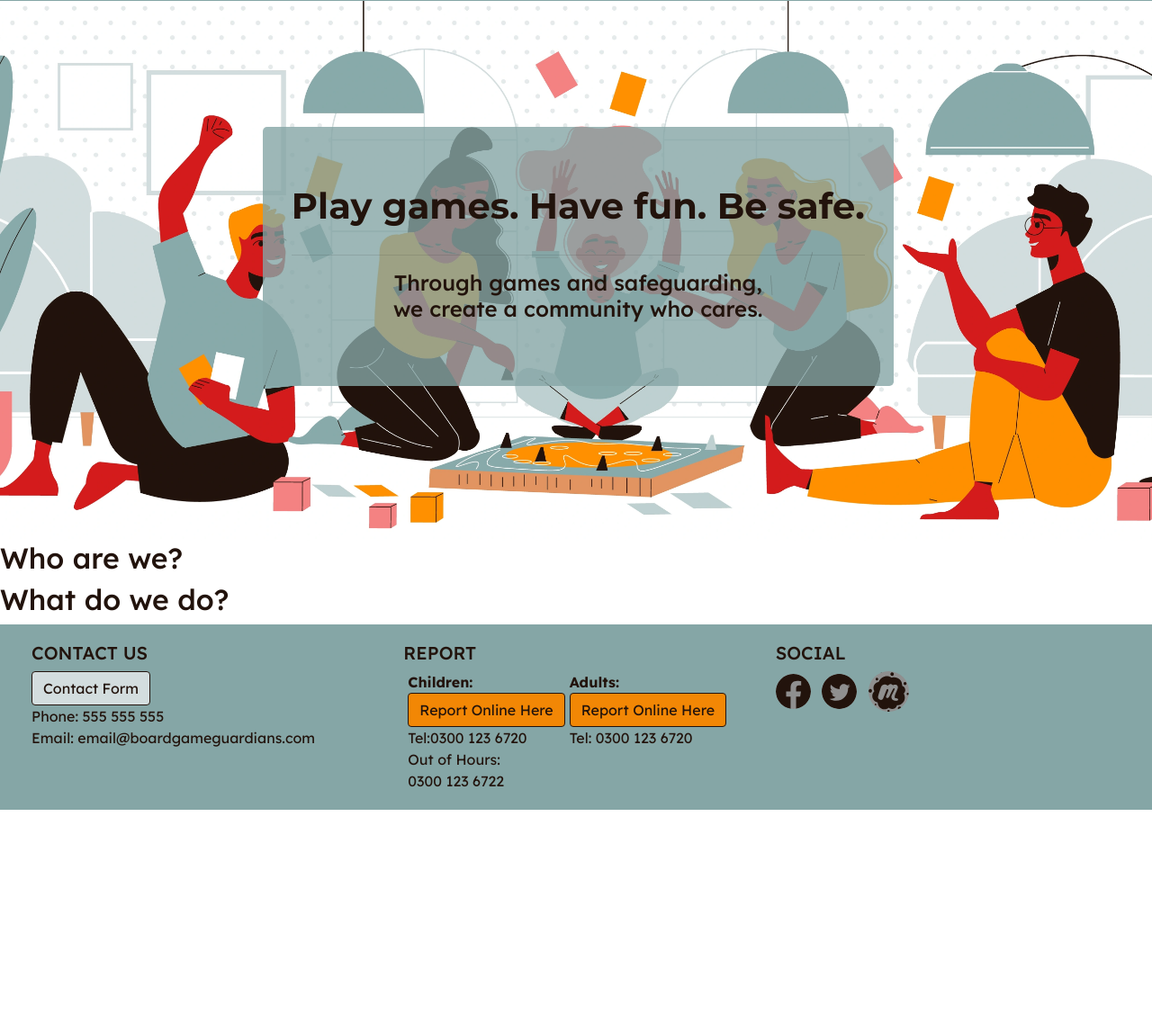
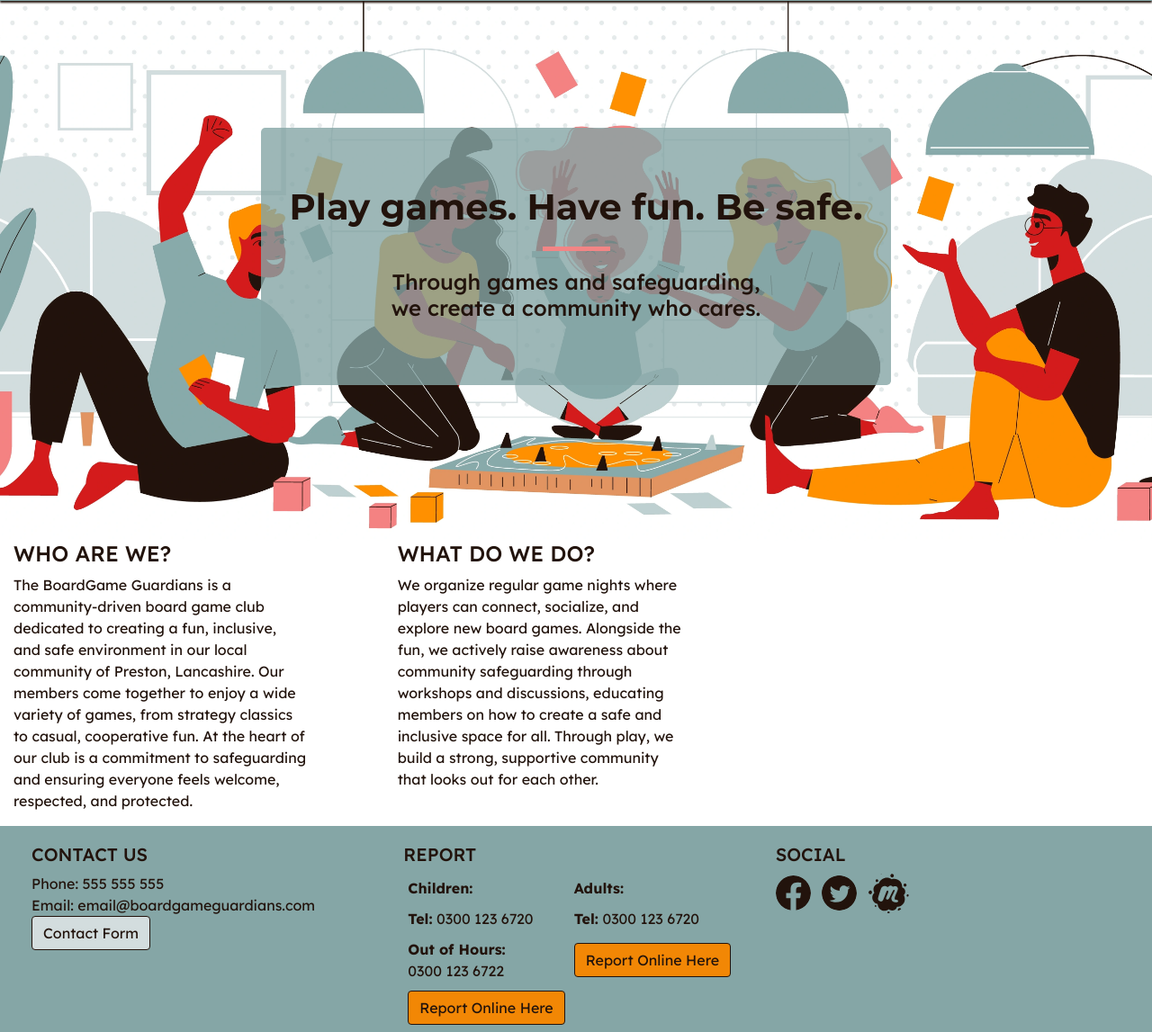
Before and after one commit to laurachri-hall/project-1-safeguarding-bbg, a plain HTML site: page index.html in a window 1280 px wide. Shown: the part 61-1208 px from the top of the page at 90% size. Before the commit the page ends 961 px from the top, so only its background shows below. Drawn offline with nearby package versions, Linux system fonts and the light colour scheme.

Commit message:
Feat: Introduction paragraphs added in columns

```diff
--- a/assets/css/style.css
+++ b/assets/css/style.css
@@ -34,6 +34,21 @@ a {
   -o-transition: all 0.35s ease-in-out;
 }
 
+.block-divider {
+  width: 75px;
+  height: 5px;
+  border: 0;
+  background-color: #f28585;
+  margin: 0 auto;
+}
+
+.block-divider-sm {
+  width: 20px;
+  height:5px;
+  border:0;
+  background-color: #f28585;
+}
+
 /* Header */
 
 .active {
@@ -51,6 +66,7 @@ a {
   width: 100%;
   border: 0;
   box-shadow: 0 2px 2px #22130c;
+  z-index: 1;
 }
 
 .navbar-brand {
@@ -85,6 +101,7 @@ a {
   background-color: #85a6a6;
 }
 
+/* Slogan */
 .slogan-container {
   height: 600px;
   background: url("../images/bgg-hero.webp") no-repeat center center/cover;
@@ -92,13 +109,13 @@ a {
   -moz-background-size: cover;
   -o-background-size: cover;
   background-size: cover;
-
   display: flex;
   align-items: center;
   justify-content: center;
-
   position: relative;
 }
+
+
 
 /* Jumbotron */
 
@@ -110,12 +127,14 @@ a {
   font-family: "Montserrat", sans-serif;
   color: #22130c;
   font-weight: bold;
-  margin-bottom: 30px;
+  margin-bottom: 20px;
 }
 
-.jumbotron p {
+.jumbotron h4 {
   color: #22130c;
+  margin-top:20px;
 }
+
 
 /* Footer */
 
@@ -133,7 +152,6 @@ footer {
   font-size: 13px;
   text-align: center;
   color: #fafafa;
-  background: #8f8f8f;
   transition: all 0.35s ease-in-out;
   -moz-transition: all 0.35s ease-in-out;
   -webkit-transition: all 0.35s ease-in-out;
@@ -148,9 +166,8 @@ footer {
   padding: 20px;
 }
 
-th,
-td {
-  padding-left: 5px;
+th, td {
+  padding: 5px;
 }
 
 /* Buttons */
--- a/index.html
+++ b/index.html
@@ -57,22 +57,61 @@
   <main>
     <!-- Slogan -->
     <div class="container-fluid slogan-container">
-      <div class="opaque-overlay">&nbsp;</div>
       <div class="row">
         <div class="col-12">
-          <section class="callout jumbotron text-center">
+          <section class="jumbotron text-center">
             <h1>Play games. Have fun. Be safe.</h1>
-            <hr class="block-divider">
+            <hr class="text-center block-divider">
             <h4>Through games and safeguarding, <br> we create a community who cares.</h4>
-
           </section>
         </div>
       </div>
     </div>
-    <section class="intro">
-<h2>Who are we?</h2>
-<h2>What do we do?</h2>
+
+    <!-- Intro -->
+    <section class="container-fluid">
+      <div class="row row-table">
+        <div class="col-md-8 section-column">
+          <div class="row">
+            <div class="col-10 offset-1 offset-sm-0 col-sm-4 col-md-6">
+              <div class="row">
+                <div class="col-10">
+                  <h4 class="uppercase">Who are we?</h4>
+                  <p>
+                    The BoardGame Guardians is a community-driven board game club dedicated to
+                    creating a fun, inclusive, and safe environment in our local community
+                    of Preston, Lancashire. Our members come together to enjoy a
+                    wide variety of games, from strategy classics to casual, cooperative fun. At the heart of our club
+                    is a
+                    commitment to safeguarding and ensuring everyone feels welcome, respected, and protected.
+                  </p>
+                </div>
+              </div>
+            </div>
+            <div class="col-10 offset-1 offset-sm-0 col-sm-4 col-md-6">
+              <div class="row">
+                <div class="col-10">
+                  <h4 class="uppercase">What do we do?</h4>
+                  <p>
+                    We organize regular game nights where players can connect, socialize,
+                    and explore new board games. Alongside the fun, we actively raise
+                    awareness about community safeguarding through workshops and
+                    discussions, educating members on how to create a safe and inclusive
+                    space for all. Through play, we build a strong, supportive community
+                    that looks out for each other.
+                  </p>
+                </div>
+              </div>
+            </div>
+          </div>
+        </div>
+      </div>
+
     </section>
+
+
+    </div>
+
     <section class="cards">
 
     </section>
@@ -88,9 +127,6 @@
       <div class="col-sm-4">
         <h5 class="uppercase general-sub">Contact Us</h5>
         <div>
-          <button class="btn btn-green"><a href="contact.html">Contact Form</a></button>
-        </div>
-        <div>
           <span class="bold">Phone: </span>
           <span> 555 555 555</span>
         </div>
@@ -98,36 +134,37 @@
           <span class="bold">Email: </span>
           <span><a href="mailto: email@boardgameguardians.com">email@boardgameguardians.com</a></span>
         </div>
+        <div>
+          <button class="btn btn-green"><a href="contact.html">Contact Form</a></button>
+        </div>
       </div>
       <div class="col-sm-4">
-        <h5 class="uppercase general-sub">Report</h5>
+        <h5 class="uppercase general-sub report">Report</h5>
         <table class="text-left">
           <tr>
             <th>Children:</th>
             <th>Adults:</th>
           </tr>
+
+          <tr>
+            <td><strong>Tel:</strong> 0300 123 6720 </td>
+            <td><strong>Tel:</strong> 0300 123 6720 </td>
+          </tr>
+          <tr>
+            <td><strong>Out of Hours:</strong><br>
+              0300 123 6722</td>
+            <td><button class="btn btn-orange"><a
+                  href="https://www.lancashire.gov.uk/health-and-social-care/adult-social-care/report-a-concern-about-an-adult/">Report
+                  Online Here</a></button></td>
+          </tr>
           <tr>
             <td><button class="btn btn-orange"><a
                   href="https://www.lancashire.gov.uk/children-education-families/keeping-children-safe/tell-us-if-you-are-worried-about-a-child/">Report
                   Online Here</a></button></td>
-            <td><button class="btn btn-orange"><a
-                  href="https://www.lancashire.gov.uk/health-and-social-care/adult-social-care/report-a-concern-about-an-adult/">Report
-                  Online Here</a></button></td>
-
-          </tr>
-          <tr>
-            <td> Tel:0300 123 6720 </td>
-            <td> Tel: 0300 123 6720 </td>
-          </tr>
-          <tr>
-            <td>Out of Hours:</td>
-          </tr>
-          <tr>
-            <td>0300 123 6722 </td>
           </tr>
         </table>
       </div>
-      <div class="col-sm-4">
+      <div class="col-sm-4 social-border">
         <h5 class="uppercase general-sub">Social</h5>
         <ul class="social-links">
           <li class="list-inline-item">
```
